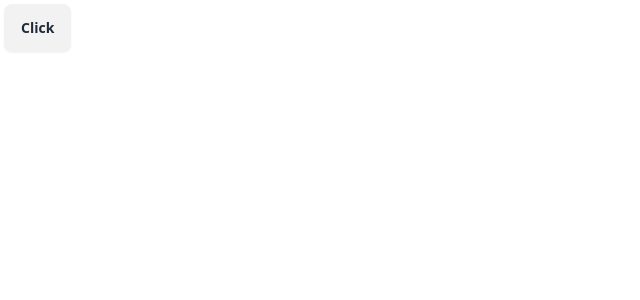
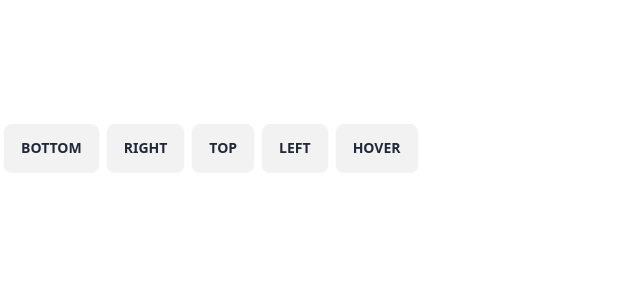
Before and after one commit to alelax/angular-evolution, an Angular app: page / in a window 1280 px wide. Shown: the top 300 px of the page, without its empty margins (0-640 px from the left). Built offline with nearby package versions, Linux system fonts and the light colour scheme.

Commit message:
dropdown posizionamento apertura

```diff
--- a/src/app/app.component.ts
+++ b/src/app/app.component.ts
@@ -13,9 +13,20 @@ import { DropdownComponent } from './shared/components/dropdown.component';
   standalone: true,
   imports: [CommonModule, RouterOutlet, DropdownComponent],
   template: `
-    <div class="centered-page sm flex flex-col gap-3">
-      <app-dropdown [items]="list">Click</app-dropdown>
-    </div>
+    <!-- <div class="centered-page sm flex gap-3"> -->
+
+      <br>
+      <br>
+      <br>
+      <br>
+      <br>
+      <app-dropdown [items]="list">BOTTOM</app-dropdown>
+      <app-dropdown [items]="list" placement="right">RIGHT</app-dropdown>
+      <app-dropdown [items]="list" placement="top">TOP</app-dropdown>
+      <app-dropdown [items]="list" placement="left">LEFT</app-dropdown>
+      <app-dropdown [items]="list" placement="left" hover>HOVER</app-dropdown>
+
+    <!-- </div> -->
   `,
   styles: [``],
 })
--- a/src/app/shared/components/dropdown.component.ts
+++ b/src/app/shared/components/dropdown.component.ts
@@ -1,4 +1,5 @@
-import { Component, Input } from '@angular/core';
+import { NgClass } from '@angular/common';
+import { Component, Input, booleanAttribute } from '@angular/core';
 
 export type DropDownItem = {
   label: string;
@@ -8,9 +9,17 @@ export type DropDownItem = {
 @Component({
   selector: 'app-dropdown',
   standalone: true,
-  imports: [],
+  imports: [NgClass],
   template: `
-    <div class="dropdown">
+    <div
+      class="dropdown"
+      [ngClass]="{
+        'dropdown-top dropdown-end': placement === 'top',
+        'dropdown-left': placement === 'left',
+        'dropdown-right': placement === 'right',
+        'dropdown-hover': hover
+      }"
+    >
       <div tabindex="0" role="button" class="btn m-1">
           <ng-content></ng-content>
       </div>
@@ -26,4 +35,7 @@ export type DropDownItem = {
 export class DropdownComponent {
 
   @Input() items: DropDownItem[] = []
+  @Input() placement: 'left' | 'right' | 'bottom' | 'top' = 'bottom';
+  @Input({ transform: booleanAttribute }) hover = false;
+
 }
```
